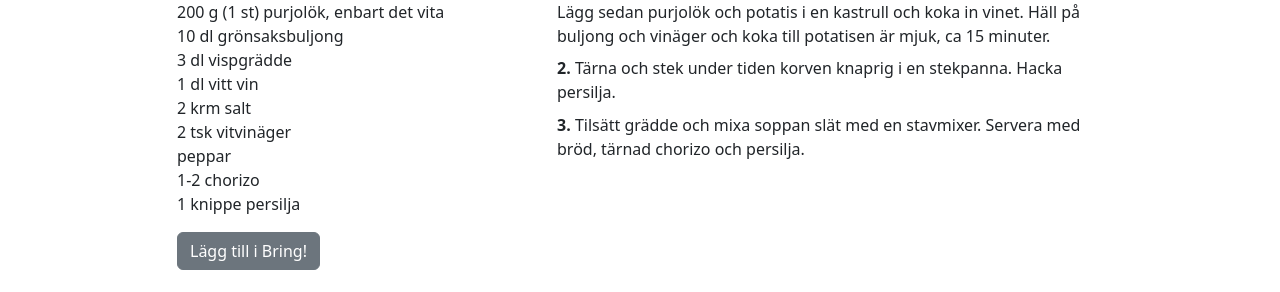
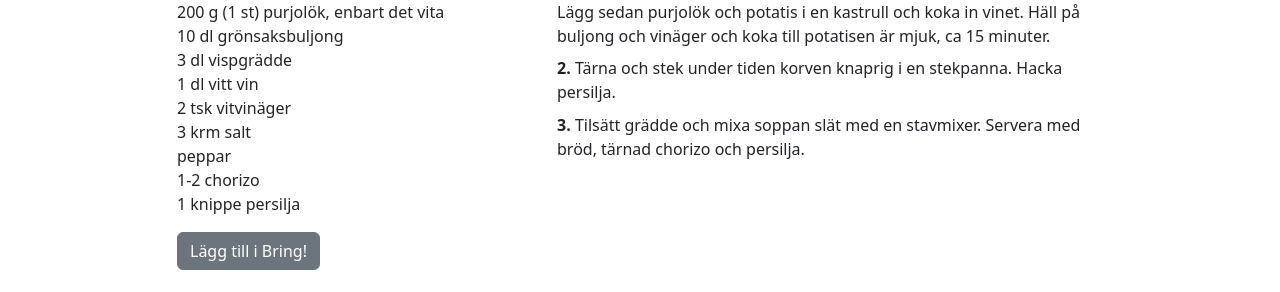
Before and after one commit to jolars/recipes, a Jekyll site: the page built from _recipes/potatis-och-purjolokssoppa.md, in a window 1280 px wide. Shown: the part 388-680 px from the top of the page. Built offline with Jekyll 4.4.1, drawn with Linux system fonts in a browser that asks for light colours.

Commit message:
feat: increase salt slightly in potato and leak soup

```diff
--- a/_recipes/potatis-och-purjolokssoppa.md
+++ b/_recipes/potatis-och-purjolokssoppa.md
@@ -16,8 +16,8 @@ ingredients:
     - 10 dl grönsaksbuljong
     - 3 dl vispgrädde
     - 1 dl vitt vin
-    - 2 krm salt
     - 2 tsk vitvinäger
+    - 3 krm salt
     - peppar
     - 1-2 chorizo
     - 1 knippe persilja
```
